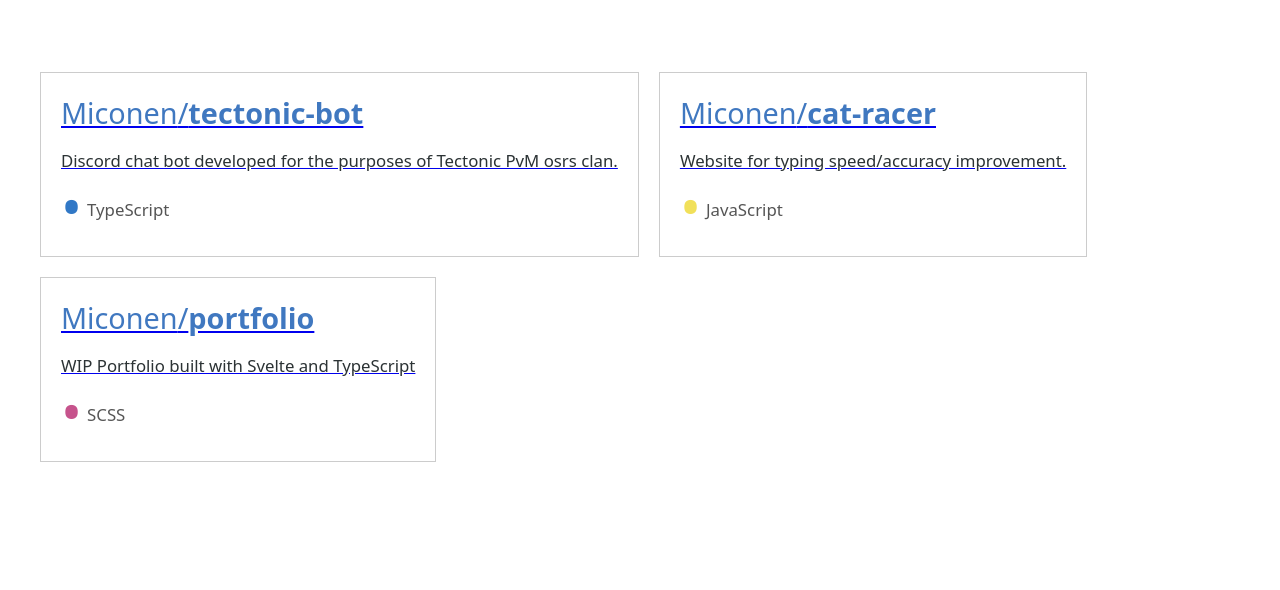
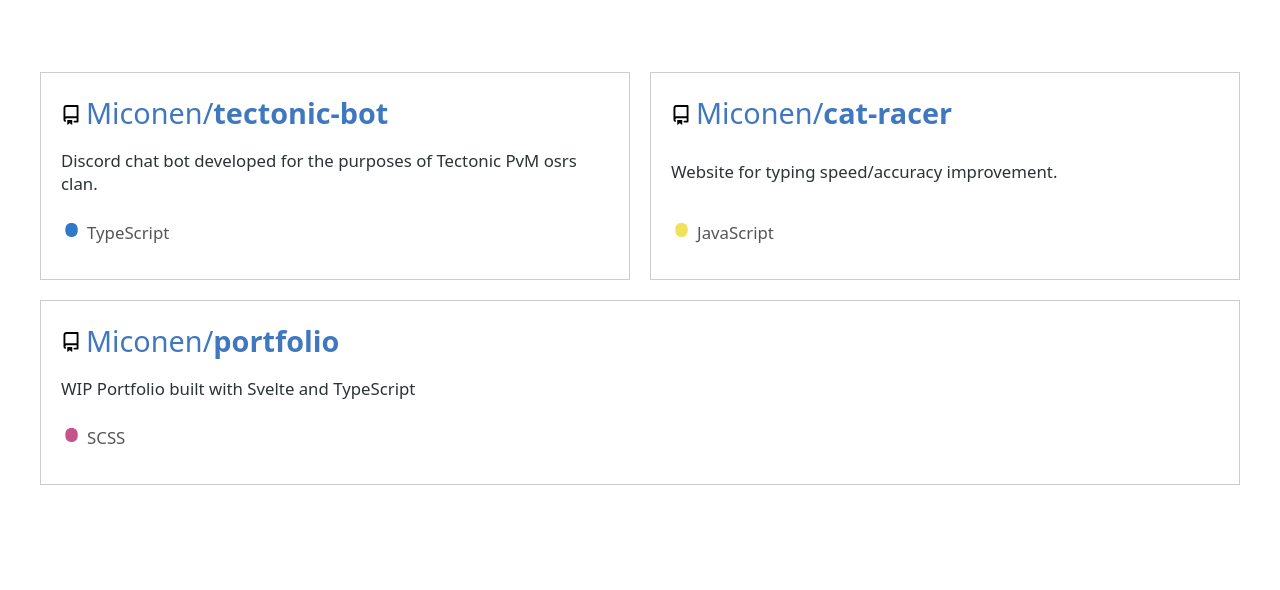
Before and after one commit to Miconen/portfolio, an Astro site: page / in a window 1280 px wide. Shown: the part 1769-2359 px from the top of the page. Built offline with nearby package versions, Linux system fonts and the light colour scheme; Astro itself is replaced by a stand-in of ours.

Commit message:
Made whole project component a link

```diff
--- a/src/components/projects/Project.tsx
+++ b/src/components/projects/Project.tsx
@@ -5,16 +5,21 @@
 const Project = ({ repo }: GitData) => {
   console.log(repo);
   return (
+    <a href={repo.html_url} className="project__link">
         <li className="project">
-      <a href={repo.html_url}>
+            <div className="project__identifier">
+                <svg data-view-component="true" className="project__icon" height="16px" width="16px" viewBox="0 0 16 16">
+                    <path fillRule="evenodd" d="M2 2.5A2.5 2.5 0 014.5 0h8.75a.75.75 0 01.75.75v12.5a.75.75 0 01-.75.75h-2.5a.75.75 0 110-1.5h1.75v-2h-8a1 1 0 00-.714 1.7.75.75 0 01-1.072 1.05A2.495 2.495 0 012 11.5v-9zm10.5-1V9h-8c-.356 0-.694.074-1 .208V2.5a1 1 0 011-1h8zM5 12.25v3.25a.25.25 0 00.4.2l1.45-1.087a.25.25 0 01.3 0L8.6 15.7a.25.25 0 00.4-.2v-3.25a.25.25 0 00-.25-.25h-3.5a.25.25 0 00-.25.25z"></path>
+                </svg>
                 <p className="project__fullname">
                     <span className="project__username">{repo.owner.login}</span>/
                     <span className="project__repo">{repo.name}</span>
                 </p>
+            </div>
             <p className="project__description">{repo.description}</p>
-      </a>
           <p className="project__language"><span style={{ color: getColor(repo.language)}}>• </span>{repo.language}</p>
         </li>
+    </a>
   );
 };
 
```
Lines whose indentation alone changed are shown as unchanged.
